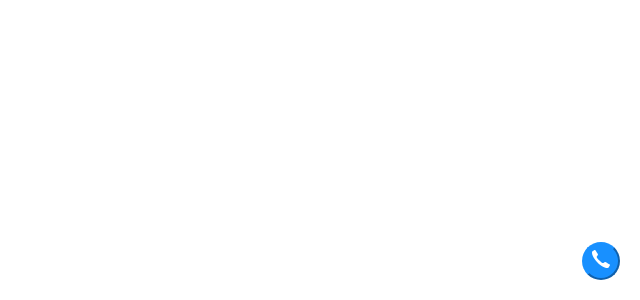
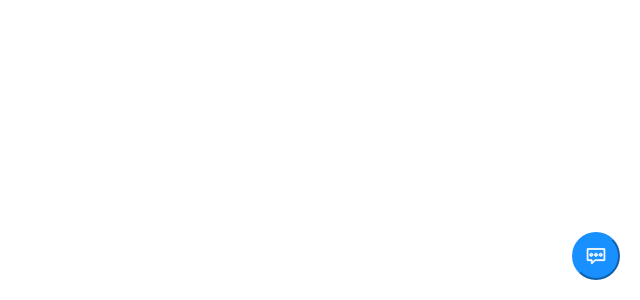
Before and after one commit to moufette-tools/widget, a React (Create React App) app: page / in a window 1280 px wide. Shown: the part 500-800 px from the top of the page, without its empty margins (640-1280 px from the left). Built offline with nearby package versions, Linux system fonts and the light colour scheme.

Commit message:
update icon/style

```diff
--- a/src/App.tsx
+++ b/src/App.tsx
@@ -40,8 +40,8 @@ const Textarea = styled.textarea`
 `;
 
 const Button = styled.button`
-   width: 38px;
-   height: 38px;
+   width: 48px;
+   height: 48px;
    border-radius: 50%;
    background-color: #1890ff;
    border-color: #1890ff;
@@ -103,9 +103,9 @@ const SendButton = styled.button`
 const SVG = ({
    style = {},
    fill = "#fff",
-   width = "18px",
+   width = "22px",
    className = "",
-   viewBox = "0 0 32 32"
+   viewBox = "0 -2 20 20"
 }) => (
       <svg
          width={width}
@@ -116,10 +116,7 @@ const SVG = ({
          className={`svg-icon ${className || ""}`}
          xmlnsXlink="http://www.w3.org/1999/xlink"
       >
-         <path
-            fill={fill}
-            d="M 2.56635 12.9241C 0.708307 9.55549 0 6.83983 0 5.00558C 0 3.17134 0.450658 2.64526 0.907953 2.22025C 1.36525 1.79524 3.42732 0.523908 3.77867 0.286808C 4.13002 0.0497085 5.47099 -0.41107 6.31193 0.798636C 7.15287 2.00834 8.73646 4.43718 9.82825 6.05069C 11.5415 8.33611 10.1766 9.33937 9.73572 9.94069C 8.92447 11.0472 8.45734 11.3201 8.45734 12.6788C 8.45734 14.0375 12.2545 17.8976 13.1625 18.8487C 14.0635 19.7926 17.8471 23.1094 19.0195 23.2868C 20.2002 23.4654 21.7807 22.2154 22.1168 21.8985C 23.8263 20.586 24.7912 21.581 25.5787 22.0136C 26.3661 22.4461 29.9239 24.663 31.0264 25.4103C 32.0641 26.1576 31.9992 27.3125 31.9992 27.3125C 31.9992 27.3125 29.859 30.7092 29.5996 31.1168C 29.2753 31.5924 28.4971 32 26.746 32C 24.995 32 23.1241 31.6802 18.6777 29.2349C 15.0396 27.234 11.5714 24.1009 9.75551 22.2666C 7.87475 20.4324 4.68876 16.772 2.56635 12.9241Z"
-         />
+         <path fill={fill} stroke="white" stroke-width="0.7" d="M17.657,2.982H2.342c-0.234,0-0.425,0.191-0.425,0.426v10.21c0,0.234,0.191,0.426,0.425,0.426h3.404v2.553c0,0.397,0.48,0.547,0.725,0.302l2.889-2.854h8.298c0.234,0,0.426-0.191,0.426-0.426V3.408C18.083,3.174,17.892,2.982,17.657,2.982M17.232,13.192H9.185c-0.113,0-0.219,0.045-0.3,0.124l-2.289,2.262v-1.96c0-0.233-0.191-0.426-0.425-0.426H2.767V3.833h14.465V13.192z M10,7.237c-0.821,0-1.489,0.668-1.489,1.489c0,0.821,0.668,1.489,1.489,1.489c0.821,0,1.488-0.668,1.488-1.489C11.488,7.905,10.821,7.237,10,7.237 M10,9.364c-0.352,0-0.638-0.288-0.638-0.638c0-0.351,0.287-0.638,0.638-0.638c0.351,0,0.638,0.287,0.638,0.638C10.638,9.077,10.351,9.364,10,9.364 M14.254,7.237c-0.821,0-1.489,0.668-1.489,1.489c0,0.821,0.668,1.489,1.489,1.489s1.489-0.668,1.489-1.489C15.743,7.905,15.075,7.237,14.254,7.237 M14.254,9.364c-0.351,0-0.638-0.288-0.638-0.638c0-0.351,0.287-0.638,0.638-0.638c0.352,0,0.639,0.287,0.639,0.638C14.893,9.077,14.605,9.364,14.254,9.364 M5.746,7.237c-0.821,0-1.489,0.668-1.489,1.489c0,0.821,0.668,1.489,1.489,1.489c0.821,0,1.489-0.668,1.489-1.489C7.234,7.905,6.566,7.237,5.746,7.237 M5.746,9.364c-0.351,0-0.638-0.288-0.638-0.638c0-0.351,0.287-0.638,0.638-0.638c0.351,0,0.638,0.287,0.638,0.638C6.384,9.077,6.096,9.364,5.746,9.364"></path>
       </svg>
    );
 
@@ -175,7 +172,7 @@ const Feedback = () => {
                {
                   image &&
                   <div style={{ border: '1px dashed', textAlign: 'center', backgroundColor: '#00000010' }} >
-                     <img style={{ maxHeight: 150, width: 'auto' }} src={image || ''} />
+                     <img style={{ maxHeight: 150, maxWidth: '100%',width: 'auto' }} src={image || ''} />
                   </div>
                }
                <Label>
--- a/src/components/Popover/index.tsx
+++ b/src/components/Popover/index.tsx
@@ -7,12 +7,12 @@ const Container = styled.div`
 `
 
 const Content = styled.div`
+   border-radius: 10px 10px 0 30px;
    position: absolute;
    bottom: 10px;
    right: 0;
    width: 300px;
    border: 1px solid gray;
-   border-radius: 2px;
    border-color: #d9d9d9;
    background-color: white;
 `
```
